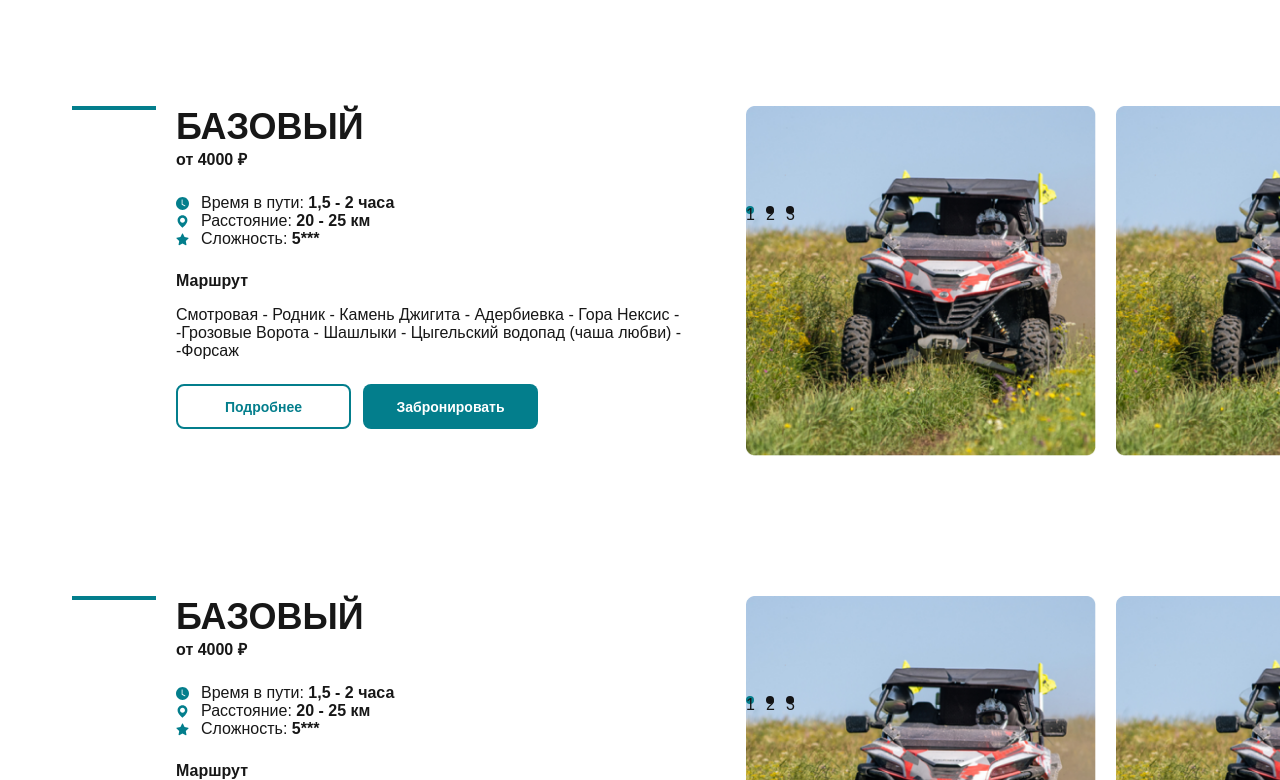
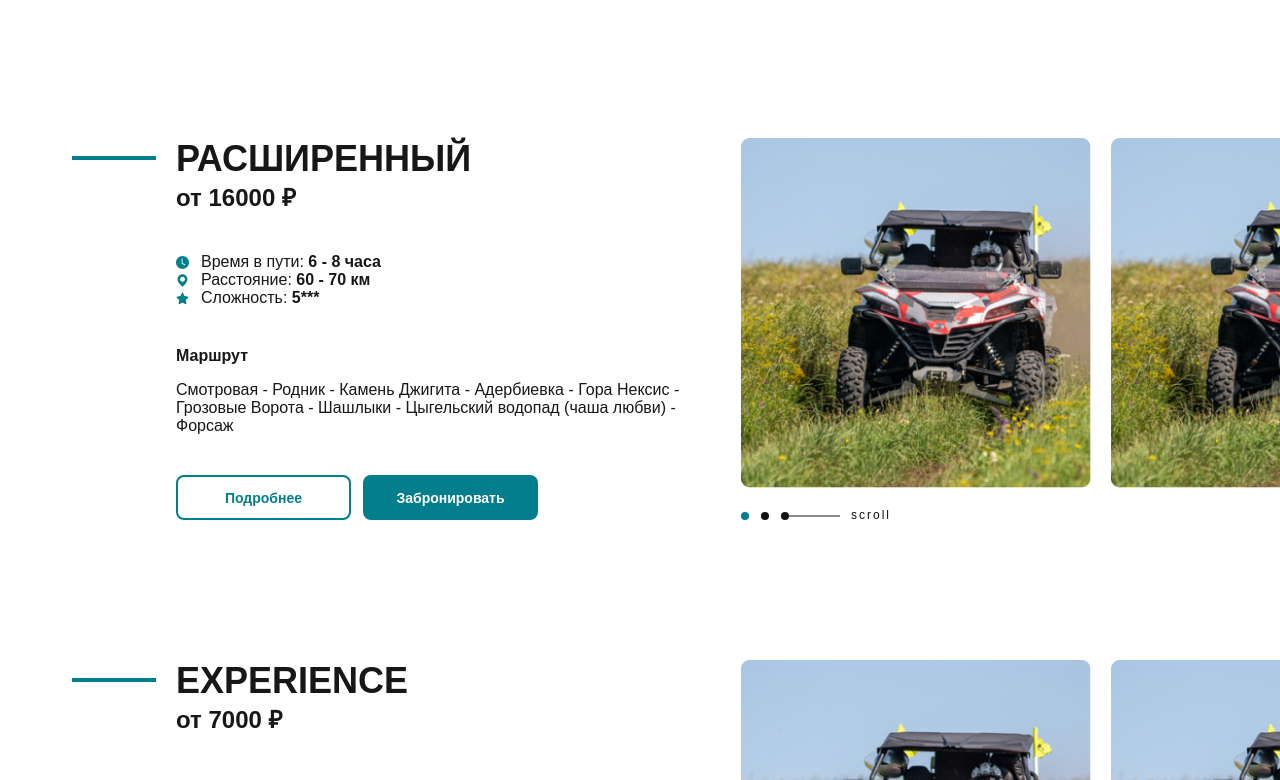
Before and after one commit to TheSi31/CF-Moto, a Next.js app: page / in a window 1280 px wide. Shown: the part 1500-2280 px from the top of the page. Built offline with nearby package versions, Linux system fonts and the light colour scheme.

Commit message:
add Modal, correction Button, Route, Slider, Present

```diff
--- a/src/components/Present/Present.module.css
+++ b/src/components/Present/Present.module.css
@@ -36,6 +36,6 @@
 }
 
 .button {
-    width: fit-content;
-    padding: 14px 22px;
+    width: fit-content !important;
+    padding: 14px 22px !important;
 }
--- a/src/components/Routes/Route/Route.module.css
+++ b/src/components/Routes/Route/Route.module.css
@@ -5,6 +5,7 @@
 }
 
 .line {
+    margin-top: 18px;
     min-width: 84px;
     height: 4px;
     background-color: #037E8C;
@@ -13,13 +14,20 @@
 .route__content {
     display: flex;
     flex-direction: column;
-    gap: 24px;
-    min-width: 550px;
+    justify-content: space-between;
+    min-width: 545px;
+    max-width: 545px;
 }
 
 .route__title {
     font-size: 36px;
     font-weight: 600;
+    text-transform: uppercase;
+}
+
+.route__price {
+    font-size: 24px;
+    font-weight: 700;
 }
 
 .route__list {
--- a/src/components/Routes/Route/Route.tsx
+++ b/src/components/Routes/Route/Route.tsx
@@ -1,54 +1,109 @@
 'use client';
+
+import { useEffect, useState } from "react";
 
 import Image from "next/image";
 
 import styles from "./Route.module.css";
 import Slider from "../Slider/Slider";
 import Button from "@/components/UI/Button/Button";
+import Modal from "@/components/UI/Modal/Modal";
 
-const Route = () => {
+type RouteProps = {
+    title: string;
+    price: number;
+    time: string;
+    distance: string;
+    level: string;
+    route: string;
+    images?: string[];
+    text?: string;
+}
+
+const Route = ( {title, price, time, distance, level, route, images, text}: RouteProps) => {
+
+    const [active, setActive] = useState(false);
 
     return (
         <div className={styles.route}>
             <span className={styles.line} />
             <div className={styles.route__content}>
                 <div>
-                    <h3 className={styles.route__title}>БАЗОВЫЙ</h3>
-                    <h4 className={styles.route__price}>от 4000 ₽</h4>
+                    <h3 className={styles.route__title}>{title}</h3>
+                    <h4 className={styles.route__price}>от {price} ₽</h4>
                 </div>
                 <ul className={styles.route__list}>
                     <li className={styles.route__list__item}>
                         <Image src={`${process.env.NEXT_PUBLIC_BASE_PATH}/route/time.svg`} alt="time" width={13} height={13} />
                         <div>
-                            <span className={styles.route__time}>Время в пути: </span>
-                            <b>1,5 - 2 часа</b>
+                            <span>Время в пути: </span>
+                            <b>{time}</b>
                         </div>
                     </li>
                     <li className={styles.route__list__item}>
                         <Image src={`${process.env.NEXT_PUBLIC_BASE_PATH}/route/map.svg`} alt="map" width={13} height={13} />
                         <div>
-                            <span className={styles.route__time}>Расстояние: </span>
-                            <b>20 - 25 км</b>
+                            <span>Расстояние: </span>
+                            <b>{distance}</b>
                         </div>
                     </li>
                     <li className={styles.route__list__item}>
                         <Image src={`${process.env.NEXT_PUBLIC_BASE_PATH}/route/star.svg`} alt="level" width={13} height={13} />
                         <div>
-                            <span className={styles.route__time}>Сложность: </span>
-                            <b>5***</b>
+                            <span>Сложность: </span>
+                            <b>{level}</b>
                         </div>
                     </li>
                 </ul>
                 <div className={styles.route__description}>
                     <h4>Маршрут</h4>
-                    <p>Смотровая - Родник - Камень Джигита - Адербиевка - Гора Нексис -<br /> -Грозовые Ворота - Шашлыки - Цыгельский водопад (чаша любви) - <br /> -Форсаж</p>
+                    <p>{route}</p>
                 </div>
                 <nav className={styles.route__buttons}>
-                    <Button text="Подробнее" outline />
+                    <Button text="Подробнее" outline onClick={() => setActive(true)} />
                     <Button text="Забронировать" />
                 </nav>
             </div>
             <Slider /> {/*Нужно будет переделать*/}
+            <Modal active={active} setActive={setActive}>
+                <div className={styles.route}>
+                    <span className={styles.line} />
+                    <div className={styles.route__content}>
+                        <div>
+                            <h3 className={styles.route__title}>{title}</h3>
+                            <h4 className={styles.route__price}>от {price} ₽</h4>
+                        </div>
+                        <ul className={styles.route__list}>
+                            <li className={styles.route__list__item}>
+                                <Image src={`${process.env.NEXT_PUBLIC_BASE_PATH}/route/time.svg`} alt="time" width={13} height={13} />
+                                <div>
+                                    <span>Время в пути: </span>
+                                    <b>{time}</b>
+                                </div>
+                            </li>
+                            <li className={styles.route__list__item}>
+                                <Image src={`${process.env.NEXT_PUBLIC_BASE_PATH}/route/map.svg`} alt="map" width={13} height={13} />
+                                <div>
+                                    <span>Расстояние: </span>
+                                    <b>{distance}</b>
+                                </div>
+                            </li>
+                            <li className={styles.route__list__item}>
+                                <Image src={`${process.env.NEXT_PUBLIC_BASE_PATH}/route/star.svg`} alt="level" width={13} height={13} />
+                                <div>
+                                    <span>Сложность: </span>
+                                    <b>{level}</b>
+                                </div>
+                            </li>
+                        </ul>
+                        <div className={styles.route__description}>
+                            <h4>Маршрут</h4>
+                            <p>{route}</p>
+                        </div>
+                    </div>
+                    <Slider />
+                </div>
+            </Modal>
         </div>
     );
 }
--- a/src/components/Routes/Routes.tsx
+++ b/src/components/Routes/Routes.tsx
@@ -1,6 +1,36 @@
 
 import styles from './Routes.module.css';
 import Route from './Route/Route';
+
+const routeData = [
+    {
+        title: 'Базовый',
+        price: 4000,
+        time: '1,5 - 2 часа',
+        distance: '20 - 25 км',
+        level: '5***',
+        route: 'Смотровая - Родник - Камень Джигита - Адербиевка - Гора Нексис - Грозовые Ворота - Шашлыки - Цыгельский водопад (чаша любви) - Форсаж',
+        text: 'Базовый маршрут'
+    },
+    {
+        title: 'Расширенный',
+        price: 16000,
+        time: '6 - 8 часа',
+        distance: '60 - 70 км',
+        level: '5***',
+        route: 'Смотровая - Родник - Камень Джигита - Адербиевка - Гора Нексис - Грозовые Ворота - Шашлыки - Цыгельский водопад (чаша любви) - Форсаж',
+        text: 'Расширенный маршрут'
+    },
+    {
+        title: 'Experience',
+        price: 7000,
+        time: '4 часа',
+        distance: '40 - 50 км',
+        level: '5***',
+        route: 'Форсаж - Голубая бухта - Заброшенная Тур База - Сухогруз Рио - Форсаж',
+        text: 'Experience'
+    }
+];
 
 
 const Routes = () => {
@@ -8,9 +38,7 @@ const Routes = () => {
         <section id='routes'>
             <h2 className={styles.title}>Наши маршруты</h2>
             <div className={styles.routes}>
-                <Route />
-                <Route />
-                <Route />
+                {routeData.map((route, index) => <Route key={index} {...route} />)}
             </div>
         </section>
     );
--- a/src/components/Routes/Slider/Slider.module.css
+++ b/src/components/Routes/Slider/Slider.module.css
@@ -1,9 +1,9 @@
 .route__slider{
     position: relative;
-}
-
-.route__slider .swiper-wrapper {
-  justify-content: flex-end;
+    height: 95% !important;
+    display: flex;
+    flex-direction: column;
+    gap: 24px;
 }
 
 .route__slider__item {
@@ -12,12 +12,37 @@
 }
 
 .route__slider__pagination{
-    position: absolute;
-    top: 100px;
+    position: relative;
     display: flex;
     gap: 12px;
     z-index: 10;
 }
+
+.route__slider__pagination::before {
+    content: "scroll";
+    position: absolute;
+    top: 35%;
+    transform: translateY(-50%);
+    left: 110px;
+    color: #121214;
+    text-align: center;
+    font-size: 12px;
+    letter-spacing: 2px;
+}
+
+.route__slider__pagination::after {
+    content: "";
+    display: block;
+    width: 54px;
+    height: 1px;
+    background: #121214;
+    display: block;
+    position: absolute;
+    top: 50%;
+    transform: translateY(-50%);
+    left: 45px;
+}
+
 
 .active {
     background: #037E8C !important;
--- a/src/components/Routes/Slider/Slider.tsx
+++ b/src/components/Routes/Slider/Slider.tsx
@@ -20,7 +20,7 @@ const Slider = () => {
                         clickable: true,
                         el: `.${paginationClass}`,
                         renderBullet: (index: number, className: string) => {
-                            return `<span class="${styles.paginationBullet} ${className} ${index === 0 ? styles.active : ''}">${index + 1}</span>`;
+                            return `<span class="${styles.paginationBullet} ${className} ${index === 0 ? styles.active : ''}"></span>`;
                         },
                 }
             }
--- a/src/components/UI/Button/Button.tsx
+++ b/src/components/UI/Button/Button.tsx
@@ -7,10 +7,10 @@ type ButtonProps = {
     outline?: boolean;
 }
 
-const Button = ({ text, className, outline }: ButtonProps) => {
+const Button = ({ text, className, outline, onClick }: ButtonProps) => {
 
     return (
-        <button className={(outline ? styles.outline : '') + ' ' + styles.button + ' ' + className} >{text}</button>
+        <button className={(outline ? styles.outline : '') + ' ' + styles.button + ' ' + className} onClick={onClick}>{text}</button>
     );
 }
 
--- /dev/null
+++ b/src/components/UI/Modal/Modal.tsx
@@ -0,0 +1,45 @@
+'use client'
+
+import { useEffect, useRef } from 'react';
+
+import styles from './Modal.module.css';
+
+type ModalProps = {
+    active: boolean;
+    setActive: (active: boolean) => void;
+    children?: React.ReactNode;
+}
+
+const Modal = ({active, setActive, children}: ModalProps) => {
+
+    const scrollYRef = useRef(0);
+
+    useEffect(() => {
+        if (active) {
+            scrollYRef.current = window.scrollY;
+
+            document.body.style.position = 'fixed';
+            document.body.style.top = `-${scrollYRef.current}px`;
+        } else {
+            window.scroll({ top: scrollYRef.current, behavior: 'instant' });
+
+            document.body.style.position = '';
+            document.body.style.top = '';
+        }
+
+        return () => {
+            document.body.style.position = '';
+            document.body.style.top = '';
+        };
+    }, [active]);
+
+    return (
+        <div className={active ? styles.modal + ' ' + styles.active : styles.modal} onClick={() => setActive(false)}>
+            <div className={active ? styles.content + ' ' + styles.active : styles.content} onClick={(e) => e.stopPropagation()}>
+                {children}
+            </div>
+        </div>
+    );
+}
+
+export default Modal;
```
Also changed, not shown: src/components/UI/Modal/Modal.module.css (added, +35 -0 lines), 1 other file (tests, documents, lock files or other folders).
